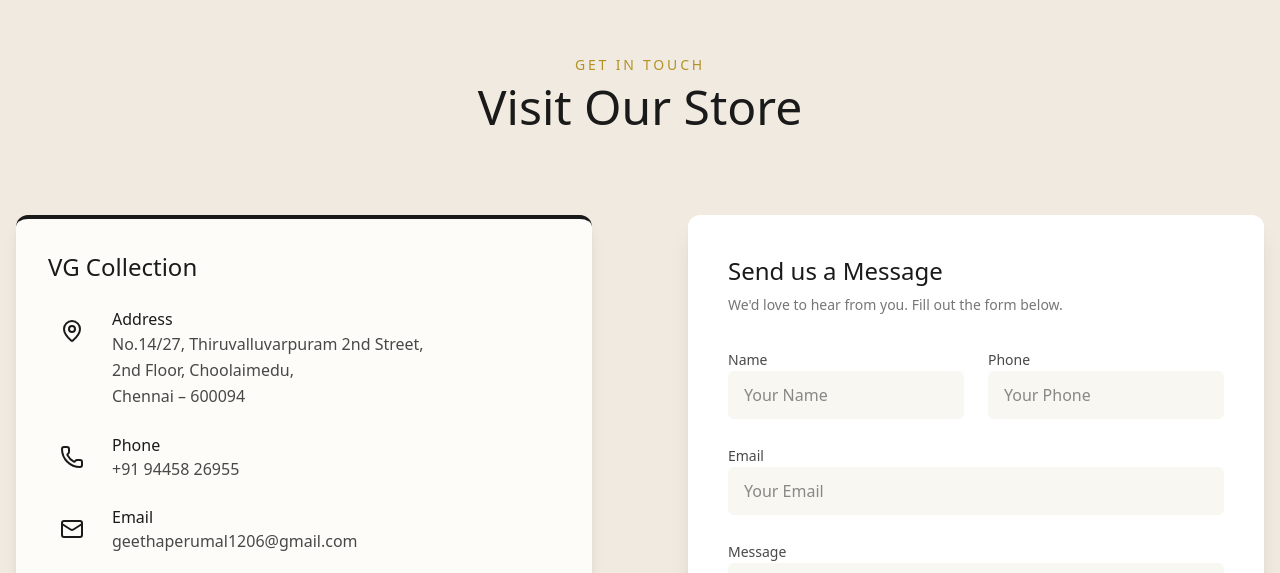
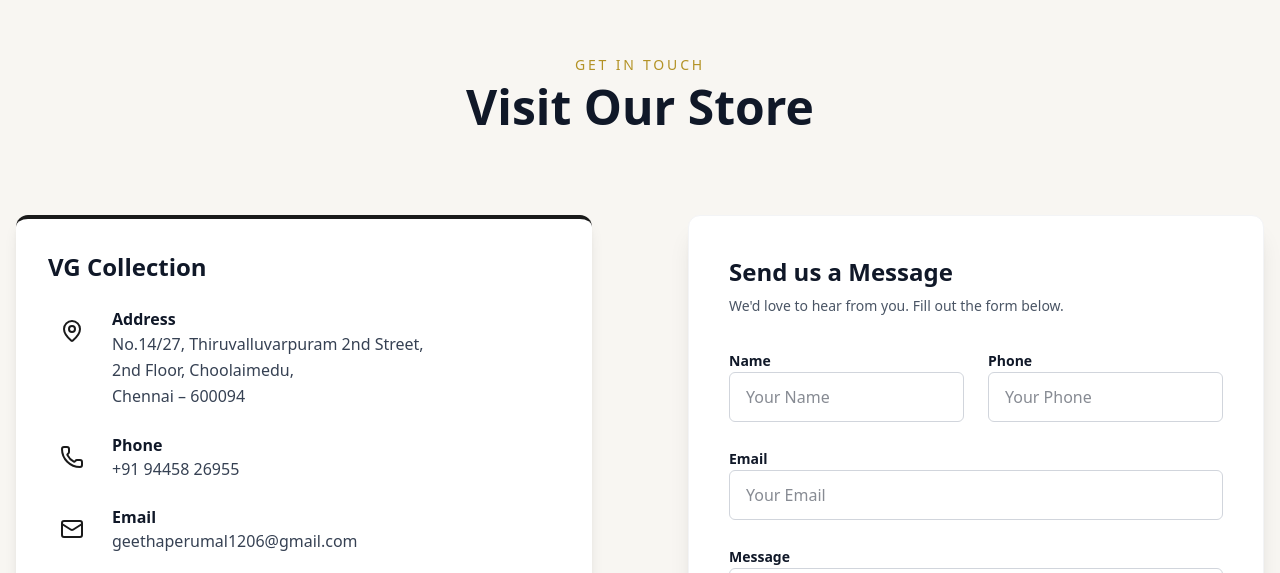
Before and after one commit to darsan25-code/VG-Collections-Website, a Next.js app: page / in a window 1280 px wide. Shown: the part 2227-2800 px from the top of the page. Built offline with nearby package versions, Linux system fonts and the light colour scheme.

Commit message:
Improved UI contrast and fixed navbar scroll visibility

```diff
--- a/src/components/home/contact-section.tsx
+++ b/src/components/home/contact-section.tsx
@@ -6,7 +6,7 @@ import { Phone, Mail, MapPin, Send } from "lucide-react";
 
 export function ContactSection() {
     return (
-        <section className="py-24 bg-ivory-200">
+        <section className="py-24 bg-[#f8f6f2]">
             <div className="container mx-auto px-4">
                 <motion.div
                     initial={{ opacity: 0, y: 30 }}
@@ -16,7 +16,7 @@ export function ContactSection() {
                     className="text-center mb-16"
                 >
                     <span className="text-gold-dark text-sm uppercase tracking-[0.2em] block mb-2">Get in Touch</span>
-                    <h2 className="text-4xl md:text-5xl font-serif text-maroon mb-4">Visit Our Store</h2>
+                    <h2 className="text-4xl md:text-5xl font-serif text-gray-900 mb-4 font-bold">Visit Our Store</h2>
                     <div className="w-24 h-1 bg-gold mx-auto" />
                 </motion.div>
 
@@ -29,16 +29,16 @@ export function ContactSection() {
                         transition={{ duration: 0.8, delay: 0.2 }}
                         className="space-y-8"
                     >
-                        <div className="bg-ivory-50 p-8 rounded-xl shadow-lg border-t-4 border-gold">
-                            <h3 className="font-serif text-2xl text-maroon mb-6">VG Collection</h3>
+                        <div className="bg-white p-8 rounded-xl shadow-lg border-t-4 border-gold">
+                            <h3 className="font-serif text-2xl text-gray-900 mb-6 font-bold">VG Collection</h3>
                             <div className="space-y-6">
                                 <div className="flex items-start space-x-4">
                                     <div className="bg-maroon/10 p-3 rounded-full text-maroon">
                                         <MapPin className="w-6 h-6" />
                                     </div>
                                     <div>
-                                        <p className="font-medium text-charcoal">Address</p>
-                                        <p className="text-charcoal/80 leading-relaxed">
+                                        <p className="font-bold text-gray-900">Address</p>
+                                        <p className="text-gray-700 leading-relaxed font-medium">
                                             No.14/27, Thiruvalluvarpuram 2nd Street,<br />
                                             2nd Floor, Choolaimedu,<br />
                                             Chennai – 600094
@@ -51,8 +51,8 @@ export function ContactSection() {
                                         <Phone className="w-6 h-6" />
                                     </div>
                                     <div>
-                                        <p className="font-medium text-charcoal">Phone</p>
-                                        <a href="tel:9445826955" className="text-charcoal/80 hover:text-gold transition-colors">
+                                        <p className="font-bold text-gray-900">Phone</p>
+                                        <a href="tel:9445826955" className="text-gray-700 font-medium hover:text-gold transition-colors">
                                             +91 94458 26955
                                         </a>
                                     </div>
@@ -63,8 +63,8 @@ export function ContactSection() {
                                         <Mail className="w-6 h-6" />
                                     </div>
                                     <div>
-                                        <p className="font-medium text-charcoal">Email</p>
-                                        <a href="mailto:geethaperumal1206@gmail.com" className="text-charcoal/80 hover:text-gold transition-colors">
+                                        <p className="font-bold text-gray-900">Email</p>
+                                        <a href="mailto:geethaperumal1206@gmail.com" className="text-gray-700 font-medium hover:text-gold transition-colors">
                                             geethaperumal1206@gmail.com
                                         </a>
                                     </div>
@@ -79,29 +79,29 @@ export function ContactSection() {
                         whileInView={{ opacity: 1, x: 0 }}
                         viewport={{ once: true }}
                         transition={{ duration: 0.8, delay: 0.4 }}
-                        className="bg-white p-8 md:p-10 rounded-xl shadow-xl"
+                        className="bg-white p-8 md:p-10 rounded-xl shadow-xl border border-gray-100"
                     >
-                        <h3 className="font-serif text-2xl text-maroon mb-2">Send us a Message</h3>
-                        <p className="text-charcoal/60 mb-8 text-sm">We'd love to hear from you. Fill out the form below.</p>
+                        <h3 className="font-serif text-2xl text-gray-900 mb-2 font-bold">Send us a Message</h3>
+                        <p className="text-gray-600 mb-8 text-sm">We'd love to hear from you. Fill out the form below.</p>
 
                         <form className="space-y-6">
                             <div className="grid grid-cols-1 md:grid-cols-2 gap-6">
                                 <div className="space-y-2">
-                                    <label htmlFor="name" className="text-sm font-medium text-charcoal/80">Name</label>
-                                    <input type="text" id="name" className="w-full px-4 py-3 rounded-md bg-ivory-100 border-transparent focus:border-gold focus:bg-white focus:ring-0 transition-all outline-none" placeholder="Your Name" />
+                                    <label htmlFor="name" className="text-sm font-bold text-gray-900">Name</label>
+                                    <input type="text" id="name" className="w-full px-4 py-3 rounded-md bg-white border border-gray-300 focus:border-gold focus:ring-1 focus:ring-gold transition-all outline-none text-gray-900" placeholder="Your Name" />
                                 </div>
                                 <div className="space-y-2">
-                                    <label htmlFor="phone" className="text-sm font-medium text-charcoal/80">Phone</label>
-                                    <input type="tel" id="phone" className="w-full px-4 py-3 rounded-md bg-ivory-100 border-transparent focus:border-gold focus:bg-white focus:ring-0 transition-all outline-none" placeholder="Your Phone" />
+                                    <label htmlFor="phone" className="text-sm font-bold text-gray-900">Phone</label>
+                                    <input type="tel" id="phone" className="w-full px-4 py-3 rounded-md bg-white border border-gray-300 focus:border-gold focus:ring-1 focus:ring-gold transition-all outline-none text-gray-900" placeholder="Your Phone" />
                                 </div>
                             </div>
                             <div className="space-y-2">
-                                <label htmlFor="email" className="text-sm font-medium text-charcoal/80">Email</label>
-                                <input type="email" id="email" className="w-full px-4 py-3 rounded-md bg-ivory-100 border-transparent focus:border-gold focus:bg-white focus:ring-0 transition-all outline-none" placeholder="Your Email" />
+                                <label htmlFor="email" className="text-sm font-bold text-gray-900">Email</label>
+                                <input type="email" id="email" className="w-full px-4 py-3 rounded-md bg-white border border-gray-300 focus:border-gold focus:ring-1 focus:ring-gold transition-all outline-none text-gray-900" placeholder="Your Email" />
                             </div>
                             <div className="space-y-2">
-                                <label htmlFor="message" className="text-sm font-medium text-charcoal/80">Message</label>
-                                <textarea id="message" rows={4} className="w-full px-4 py-3 rounded-md bg-ivory-100 border-transparent focus:border-gold focus:bg-white focus:ring-0 transition-all outline-none" placeholder="How can we help you?"></textarea>
+                                <label htmlFor="message" className="text-sm font-bold text-gray-900">Message</label>
+                                <textarea id="message" rows={4} className="w-full px-4 py-3 rounded-md bg-white border border-gray-300 focus:border-gold focus:ring-1 focus:ring-gold transition-all outline-none text-gray-900" placeholder="How can we help you?"></textarea>
                             </div>
 
                             <Button className="w-full" size="lg">
--- a/src/components/layout/navbar.tsx
+++ b/src/components/layout/navbar.tsx
@@ -32,8 +32,8 @@ export function Navbar() {
             className={cn(
                 "fixed top-0 left-0 right-0 z-50 transition-all duration-300 ease-in-out font-serif",
                 isScrolled
-                    ? "bg-ivory-100/95 backdrop-blur-md shadow-sm py-3 text-maroon"
-                    : "bg-transparent py-6 text-ivory-50"
+                    ? "bg-[#FCFBF8] shadow-md py-4 text-gray-900"
+                    : "bg-transparent py-6 text-white drop-shadow-md"
             )}
         >
             <div className="container mx-auto px-4 md:px-8 flex items-center justify-between">
```
